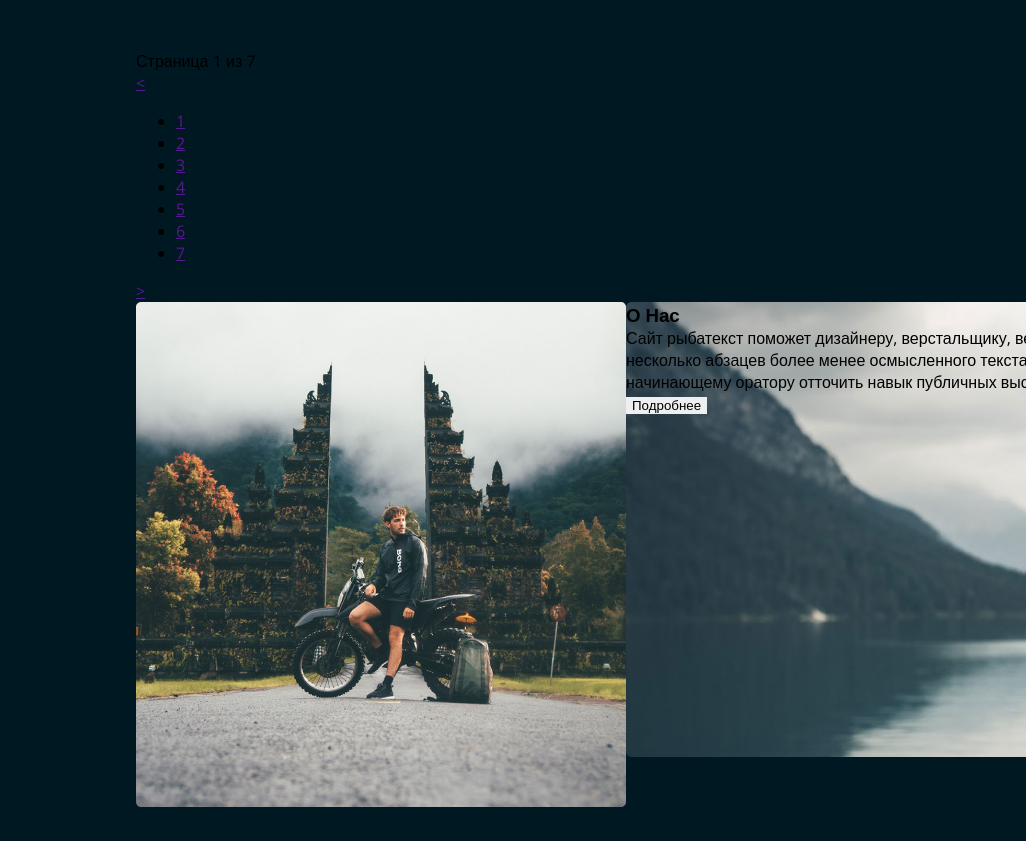
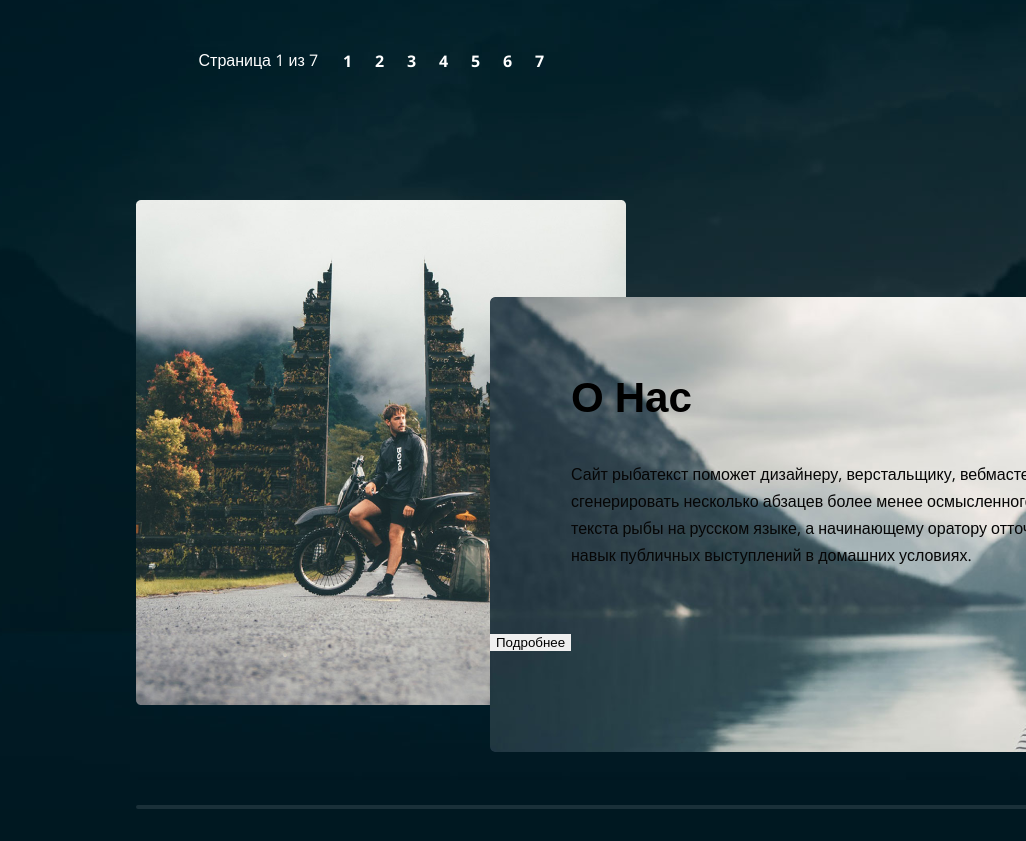
Before and after one commit to RomaPoo123/AirAsia, a plain HTML site: page index.html in a window 1280 px wide. Shown: the part 1956-2797 px from the top of the page, without its empty margins (254-1280 px from the left). Drawn offline with nearby package versions, Linux system fonts and the light colour scheme.

Commit message:
Page improvement and styling (ver.1.05.03)

```diff
--- a/index.html
+++ b/index.html
@@ -14,8 +14,12 @@
   </head>
 
   <body>
-    <div class="fon-one"></div>
     <div class="wrapper">
+      <div class="fon">
+        <div class="fon__one"></div>
+        <div class="fon__two"></div>
+      </div>
+      <div class="container">
         <!-- Header -->
         <div class="header">
           <div class="header__logo">
@@ -63,7 +67,9 @@
         <!-- block with tours -->
         <div class="tours">
           <div class="tours__title">
-          <h3>Горящие туры <img class="fire" src="img/flame.svg" alt="" /></h3>
+            <h3>
+              Горящие туры <img class="fire" src="img/flame.svg" alt="" />
+            </h3>
           </div>
           <div class="block__tours">
             <!-- block with one tour №1 -->
@@ -180,9 +186,9 @@
           </div>
           <!-- pagination -->
           <div class="pagination">
+            <div class="pagination__conteiner">
               <div class="pagination__display">Страница 1 из 7</div>
               <div class="pagination__controls">
-            <a class="pagination__prev" href=""><</a>
                 <ul class="pagination__pages">
                   <li class="pagination__pages-item">
                     <a class="pagination__link" href="">1</a>
@@ -206,7 +212,7 @@
                     <a class="pagination__link" href="">7</a>
                   </li>
                 </ul>
-            <a class="pagination__next" href="">></a>
+              </div>
             </div>
           </div>
           <!-- /pagination -->
@@ -232,7 +238,7 @@
             <button>Подробнее</button>
           </div>
         </div>
-      </div>
+
         <!-- /Info -->
         <!-- line -->
         <div class="line"></div>
@@ -287,5 +293,6 @@
           </div>
         </footer>
       </div>
+    </div>
   </body>
 </html>
--- a/main.css
+++ b/main.css
@@ -2,10 +2,14 @@
 body {
   font-family: "Montserrat", sans-serif;
   font-family: "Open Sans", sans-serif;
-  width: 1920px;
+  background-color: #001821;
+  margin: 0px;
+}
+.wrapper {
+  max-width: 1920px;
   height: 2930px;
-  background-color: #001821;
-  margin: auto;
+  margin: 0px auto auto auto;
+  position: relative;
 }
 h1,
 h2,
@@ -39,26 +43,29 @@ button {
   border-color: none;
   border-image: none;
 }
-.wrapper {
+.container {
   justify-content: center;
-  margin: 26.6px 390px 389px;
+  margin: 0px 390px 389px;
   z-index: 1;
+  padding-top: 26.6px;
 }
 /* /general */
 /* fons */
-.fon-one {
+.fon {
+  max-width: 1920px;
+  position: absolute;
+  z-index: -1;
+}
+.fon__one {
   background-image: url(img/background__one.jpg);
   width: 1920px;
   height: 1202px;
-  display: flex;
-  position: absolute;
-  top: 0px;
-  flex-direction: column;
-  justify-content: center;
-  background-position: center;
-  background-repeat: no-repeat;
-  background-size: cover;
-  z-index: -1;
+  margin-bottom: 670px;
+}
+.fon__two {
+  background-image: url(img/background__two.png);
+  width: 1920px;
+  height: 893px;
 }
 /* /fons */
 
@@ -318,32 +325,89 @@ button {
   line-height: 21px;
   margin-left: 32px;
 }
+/* pagination */
+.pagination {
+  margin-bottom: 36px;
+  display: flex;
+  justify-content: center;
+}
+.pagination__conteiner {
+  width: 375px;
+  height: 114px;
+  display: flex;
+}
+.pagination__display {
+  color: #fff;
+  font-size: 16px;
+  font-style: normal;
+  font-weight: 400;
+  line-height: 20px;
+  margin-right: 25px;
+}
+.pagination__controls {
+}
+.pagination__pages {
+  display: flex;
+  margin: 0px;
+  padding: 0px;
+  list-style-type: none;
+}
+.pagination__pages-item {
+  width: 32px;
+  height: 32px;
+}
 
+.pagination__link {
+  color: #fff;
+  font-size: 16px;
+  font-style: normal;
+  font-weight: 700;
+  line-height: 21px;
+  text-decoration: none;
+}
+/* /pagination */
 /* info */
 .info {
   width: 1139px;
   height: 552px;
-  display: flex;
+  position: relative;
   justify-content: right;
 }
 .info__oneImg {
   width: 490px;
   height: 505px;
   border-radius: 5px;
-  position: relative;
+  position: absolute;
   top: 0px;
   left: 0px;
   z-index: -1;
 }
 .info__twoImg {
+  position: absolute;
+  bottom: 0px;
+  right: 0px;
   width: 785px;
   height: 455px;
   border-radius: 5px;
   background-image: url(img/mountains.png);
 }
 .info__title {
+  color: #000;
+  font-size: 36px;
+  font-style: normal;
+  font-weight: 700;
+  line-height: normal;
+  margin: 70px 0px 37px 81px;
 }
 .info__text {
+  width: 502px;
+  color: #060606;
+  font-size: 16px;
+  font-style: normal;
+  font-weight: 400;
+  line-height: 27px;
+  margin-left: 81px;
+  margin-bottom: 61px;
 }
 /* /info */
 
```
Lines whose indentation alone changed are shown as unchanged.
